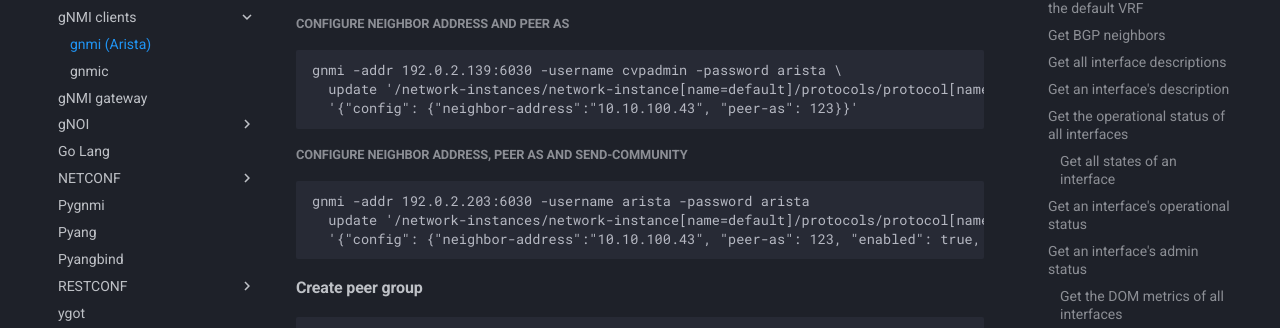
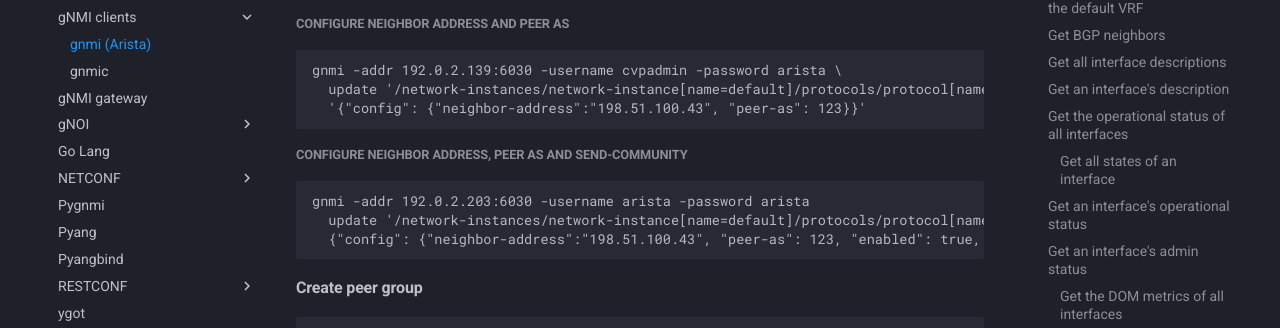
Before and after one commit to aristanetworks/openmgmt, an MkDocs documentation site: the page built from docs/examples/gnmi-clients/arista-gnmi/index.md, in a window 1280 px wide and 1400 px high, scrolled down 4350 px. Shown: the part 199-527 px from the top of the window. Built offline with MkDocs 1.6.1 and Material for MkDocs 9.7.7, drawn with Linux system fonts in a browser that asks for light colours; comment, search, counter and statistics services are not loaded; some of the changed text lies outside the part shown.

Commit message:
additional documentation address cleanup.

````diff
--- a/docs/examples/gnmi-clients/arista-gnmi/index.md
+++ b/docs/examples/gnmi-clients/arista-gnmi/index.md
@@ -800,16 +800,16 @@ gnmi -addr 192.0.2.139:6030 -username admin get origin=eos_native '/Sysdb/connec
 
 ```shell
 gnmi -addr 192.0.2.139:6030 -username cvpadmin -password arista \
-  update '/network-instances/network-instance[name=default]/protocols/protocol[name=BGP]/bgp/neighbors/neighbor[neighbor-address=10.10.100.43]' \
-  '{"config": {"neighbor-address":"10.10.100.43", "peer-as": 123}}'
+  update '/network-instances/network-instance[name=default]/protocols/protocol[name=BGP]/bgp/neighbors/neighbor[neighbor-address=198.51.100.43]' \
+  '{"config": {"neighbor-address":"198.51.100.43", "peer-as": 123}}'
 ```
 
 ##### Configure neighbor address, peer AS and send-community
 
 ```shell
 gnmi -addr 192.0.2.203:6030 -username arista -password arista
-  update '/network-instances/network-instance[name=default]/protocols/protocol[name=BGP]/bgp/neighbors/neighbor[neighbor-address=10.10.100.43]' \
-  '{"config": {"neighbor-address":"10.10.100.43", "peer-as": 123, "enabled": true, "send-community": "EXTENDED"}}'
+  update '/network-instances/network-instance[name=default]/protocols/protocol[name=BGP]/bgp/neighbors/neighbor[neighbor-address=198.51.100.43]' \
+  {"config": {"neighbor-address":"198.51.100.43", "peer-as": 123, "enabled": true, "send-community": "EXTENDED"}}'
 ```
 
 #### Create peer group
@@ -838,13 +838,13 @@ gnmi -addr 192.0.2.203:6030 -username arista -password arista \
 
 ```shell
 gnmi -addr 192.0.2.203:6030 -username arista -password arista \
-  update '/network-instances/network-instance[name=default]/protocols/protocol[name=BGP]/bgp/neighbors/neighbor[neighbor-address=10.10.100.43]/config/peer-group' \
+  update '/network-instances/network-instance[name=default]/protocols/protocol[name=BGP]/bgp/neighbors/neighbor[neighbor-address=198.51.100.43]/config/peer-group' \
   'XYZ'
 ```
 
 ```shell
 gnmi -addr 192.0.2.203:6030 -username arista -password arista \
-  update '/network-instances/network-instance[name=default]/protocols/protocol[name=BGP]/bgp/neighbors/neighbor[neighbor-address=10.10.10.0]' \
+  update '/network-instances/network-instance[name=default]/protocols/protocol[name=BGP]/bgp/neighbors/neighbor[neighbor-address=198.51.100.0]' \
   '{"config": {"peer-group": "XYZ","peer-as": 143}}'
 ```
 
@@ -988,7 +988,7 @@ gnmi -addr 192.0.2.203 -username arista -password arista \
 
 ```shell
 gnmi -addr 192.0.2.203 -username arista -password arista \
-  subscribe '/network-instances/network-instance/protocols/protocol/bgp/neighbors/neighbor[neighbor-address=10.10.10.5]/state'
+  subscribe '/network-instances/network-instance/protocols/protocol/bgp/neighbors/neighbor[neighbor-address=198.51.100.5]/state'
 ```
 
 #### Subscribe with stream mode sample and interval
@@ -997,7 +997,7 @@ gnmi -addr 192.0.2.203 -username arista -password arista \
 gnmi -addr 192.0.2.214:6030 -username admin -password arista \
   -sample_interval 5s -stream_mode sample                     \
   subscribe                                                   \
-  '/network-instances/network-instance[name=Tenant_A_WEB_Zone]/protocols/protocol[identifier=BGP][name=BGP]/bgp/neighbors/neighbor[neighbor-address=10.255.251.1]/afi-safis/afi-safi[afi-safi-name=openconfig-bgp-types:IPV4_UNICAST]/state/prefixes/received'
+  '/network-instances/network-instance[name=Tenant_A_WEB_Zone]/protocols/protocol[identifier=BGP][name=BGP]/bgp/neighbors/neighbor[neighbor-address=198.51.100.1]/afi-safis/afi-safi[afi-safi-name=openconfig-bgp-types:IPV4_UNICAST]/state/prefixes/received'
 ```
 
 ## CLI origin
````
Also changed, not shown: other parts of docs/examples/gnmi-clients/arista-gnmi/index.md (+1 -1 lines).
